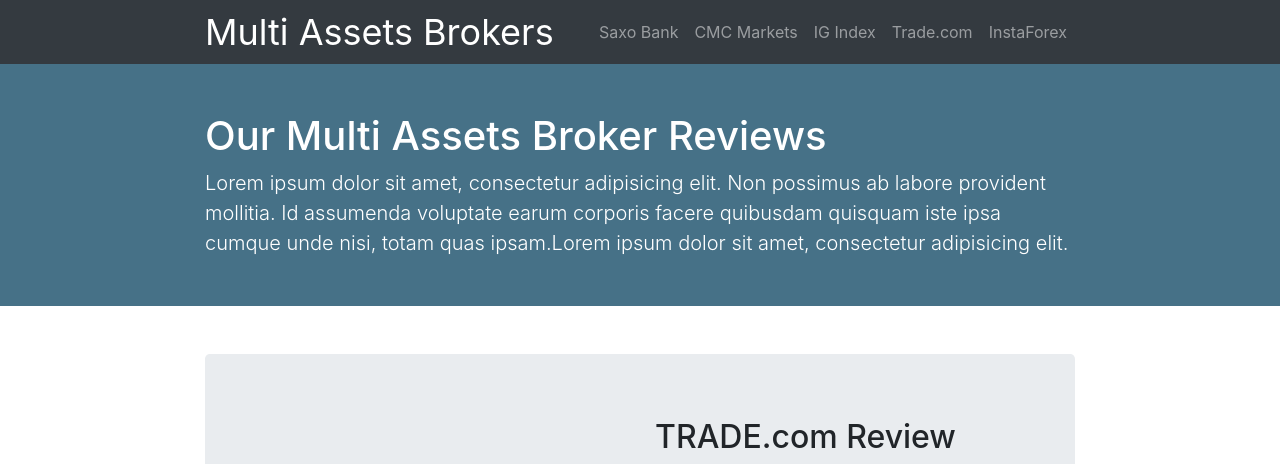
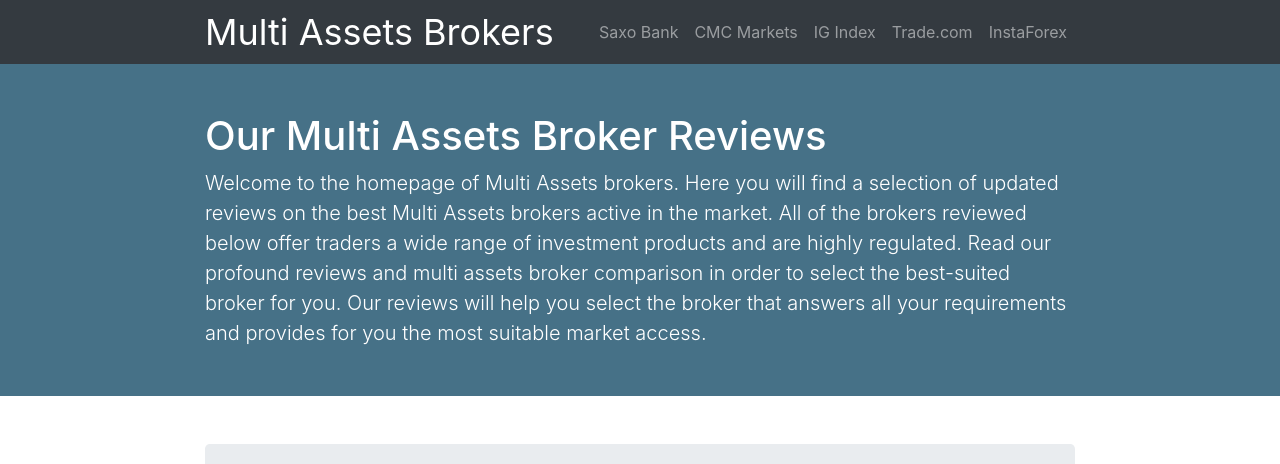
Before and after one commit to isaksamet/multiassetsbrokers, a Jekyll site: the page built from index.html, in a window 1280 px wide and 900 px high, cut to the strip 0-464 px from the top of the window. Built offline with Jekyll 4.4.1, drawn with Linux system fonts in a browser that asks for light colours; nearby versions of some CDN libraries; some of the changed lines change nothing that is shown.

Commit message:
added opengraph and lead paragraph

```diff
--- a/_includes/head.html
+++ b/_includes/head.html
@@ -9,6 +9,22 @@
 
   <title>{{ site.title }}</title>
 
+  <meta property="og:locale" content="en_US" />
+  <meta property="og:type" content="article" />
+  <meta property="og:title" content="{{ page.title }}" />
+  <meta property="og:description" content="{{ page.description }}" />
+  <meta property="og:url" content="{{ page.url }}" />
+  <meta property="og:site_name" content="multiassetsbrokers.com" />
+  <meta property="og:image" content="{{ site.baseurl }}{{ page.featured_image }}" />
+  <meta property="article:published_time" content="{{ page.date }}" />
+  <meta property="og:image:secure_url" content="{{ page.featured_image }}" />
+
+  <meta name="twitter:card" content="summary" />
+  <meta name="twitter:domain" content="multiassetsbrokers.com" />
+  <meta name="twitter:title" content="{{ page.title }}" />
+  <meta name="twitter:description" content="{{ page.description }}" />
+  <meta name="twitter:image" content="{{ site.baseurl }}{{ page.featured_image }}" />
+
   <!-- Bootstrap core CSS -->
   <link href="{{ site.baseurl }}/assets/css/main.css" rel="stylesheet" />
 
--- a/_includes/header.html
+++ b/_includes/header.html
@@ -7,10 +7,9 @@
           Our Multi Assets Broker Reviews
         </h1>
         <p class="lead mb-5 text-white">
-          Lorem ipsum dolor sit amet, consectetur adipisicing elit. Non possimus
-          ab labore provident mollitia. Id assumenda voluptate earum corporis
-          facere quibusdam quisquam iste ipsa cumque unde nisi, totam quas
-          ipsam.Lorem ipsum dolor sit amet, consectetur adipisicing elit.
+          Welcome to the homepage of Multi Assets brokers. Here you will find a selection of updated reviews on the best Multi Assets brokers active in the market. All of the brokers reviewed below offer traders a wide range of investment products and are highly regulated.
+
+Read our profound reviews and multi assets broker comparison in order to select the best-suited broker for you. Our reviews will help you select the broker that answers all your requirements and provides for you the most suitable market access.
         </p>
       </div>
     </div>
```
Also changed, not shown: _config.yml (line endings or trailing spaces).
